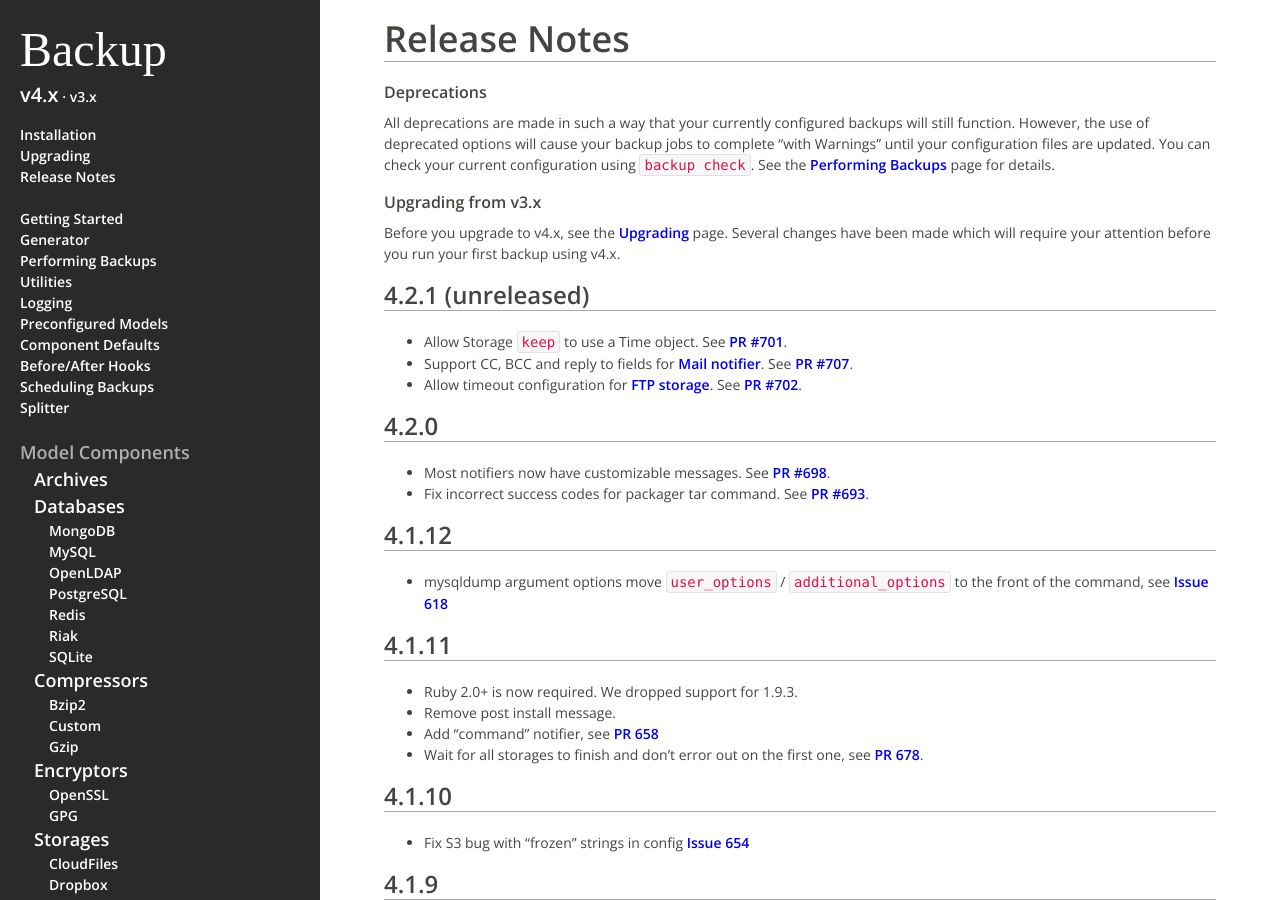
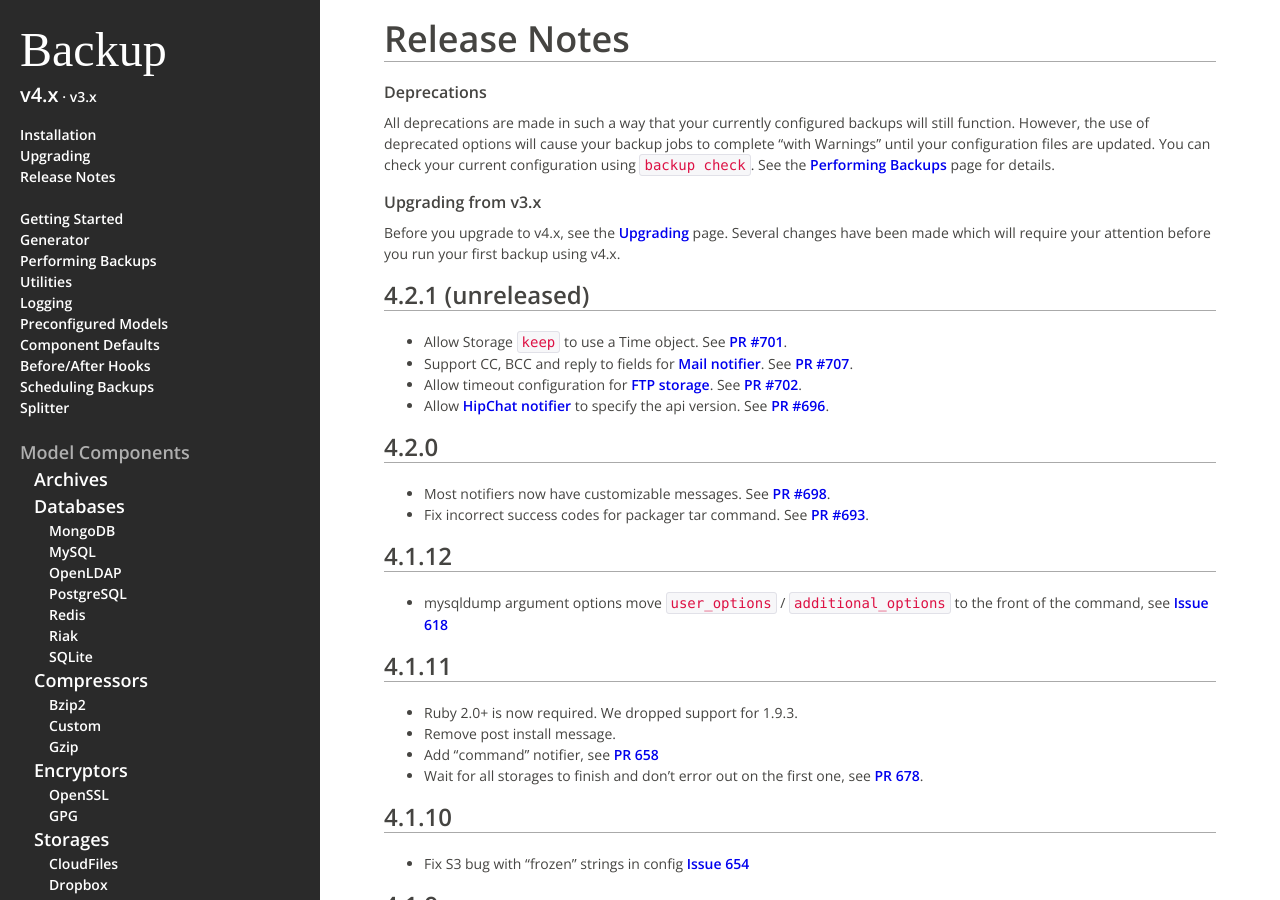
Before and after one commit to backup/backup, a Jekyll site: the page built from v4/release-notes/index.md, in a window 1280 px wide and 900 px high. Built offline with Jekyll 4.4.1, drawn with Linux system fonts in a browser that asks for light colours; some web fonts are replaced; Markdown is read by kramdown in place of the engine named in the settings.

Commit message:
Add hipchat notifier api version option

```diff
--- a/v4/release-notes/index.md
+++ b/v4/release-notes/index.md
@@ -24,6 +24,7 @@ Several changes have been made which will require your attention before you run
 - Allow Storage `keep` to use a Time object. See [PR #701](https://github.com/backup/backup/pull/701).
 - Support CC, BCC and reply to fields for [Mail notifier][notifier-mail]. See [PR #707](https://github.com/backup/backup/pull/707).
 - Allow timeout configuration for [FTP storage][storage-ftp]. See [PR #702](https://github.com/backup/backup/pull/702).
+- Allow [HipChat notifier][notifier-hipchat] to specify the api version. See [PR #696](https://github.com/backup/backup/pull/696).
 
 4.2.0
 -----
```
Also changed, not shown: v4/notifier-hipchat/index.md (+1 -0 lines).
